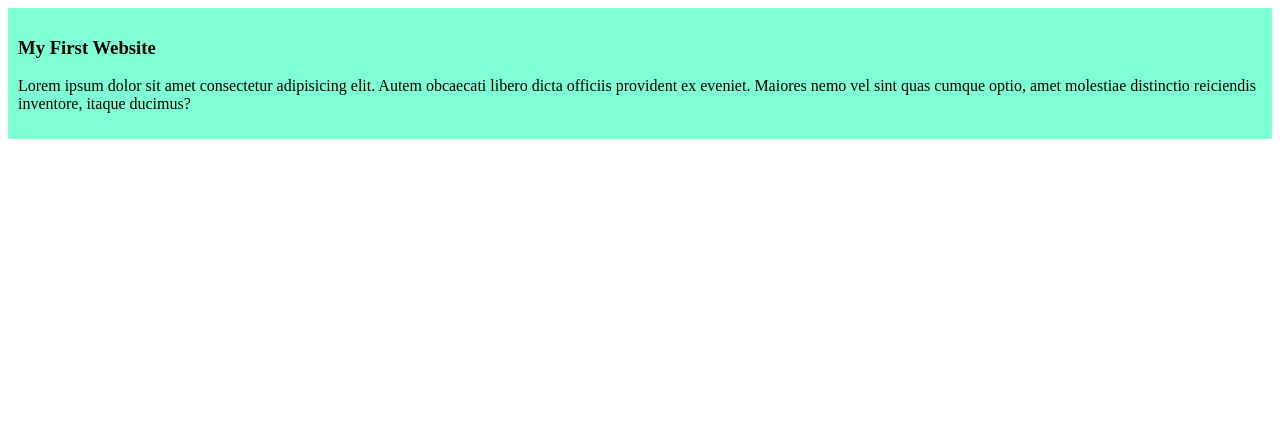
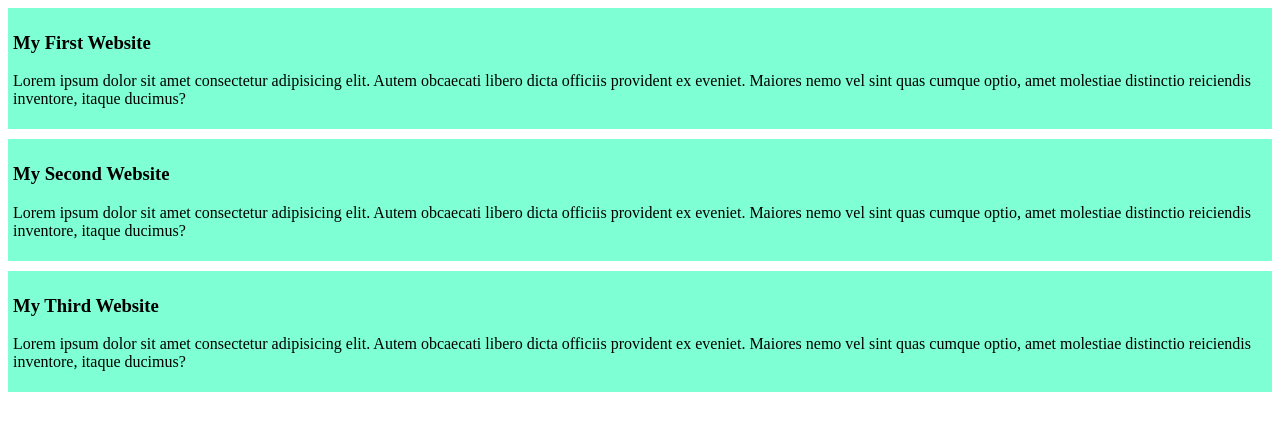
Before and after one commit to MrColonThree/First-One, a plain HTML site: page index.html in a window 1280 px wide. Drawn offline with Linux system fonts and the light colour scheme.

Commit message:
added the second and third website

```diff
--- a/index.html
+++ b/index.html
@@ -11,5 +11,13 @@
   <h3>My First Website</h3>
   <p>Lorem ipsum dolor sit amet consectetur adipisicing elit. Autem obcaecati libero dicta officiis provident ex eveniet. Maiores nemo vel sint quas cumque optio, amet molestiae distinctio reiciendis inventore, itaque ducimus?</p>
 </div>
+<div>
+  <h3>My Second Website</h3>
+  <p>Lorem ipsum dolor sit amet consectetur adipisicing elit. Autem obcaecati libero dicta officiis provident ex eveniet. Maiores nemo vel sint quas cumque optio, amet molestiae distinctio reiciendis inventore, itaque ducimus?</p>
+</div>
+<div>
+  <h3>My Third Website</h3>
+  <p>Lorem ipsum dolor sit amet consectetur adipisicing elit. Autem obcaecati libero dicta officiis provident ex eveniet. Maiores nemo vel sint quas cumque optio, amet molestiae distinctio reiciendis inventore, itaque ducimus?</p>
+</div>
 </body>
 </html>
--- a/stylrs/blog.css
+++ b/stylrs/blog.css
@@ -1,4 +1,5 @@
 div {
   background-color: aquamarine;
-  padding: 10px;
+  padding: 5px;
+  margin-bottom: 10px ;
 }
```
